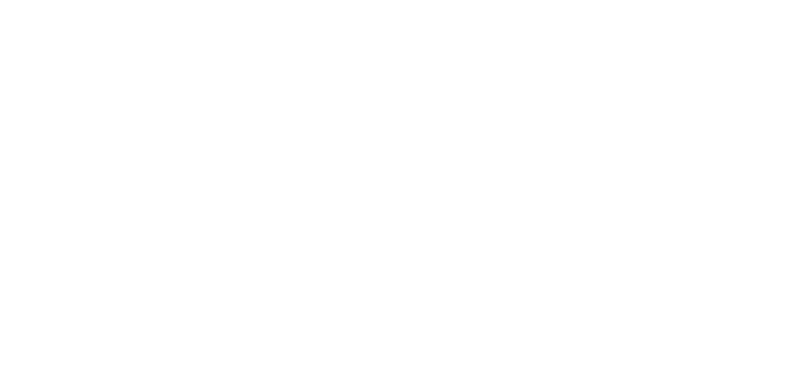
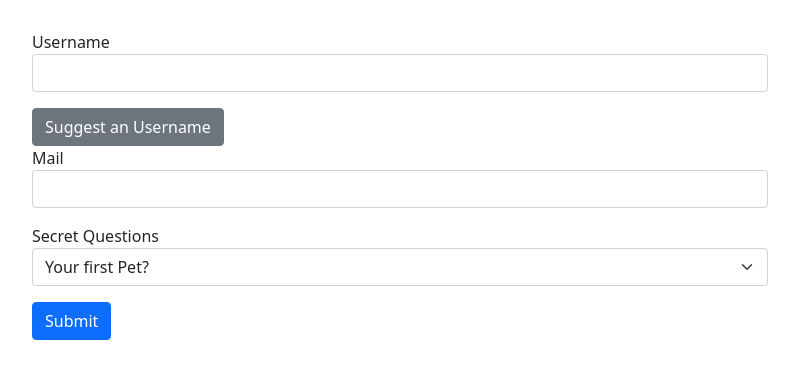
Before and after one commit to zormaxo/AngularTheCompleteGuide, an Angular app: page /user/1 in a window 1280 px wide. Shown: the top 378 px of the page, without its empty margins (240-1039 px from the left). Built offline with nearby package versions, Linux system fonts and the light colour scheme.

Commit message:
first commit

```diff
--- a/src/app/app.component.css
+++ b/src/app/app.component.css
@@ -0,0 +1,3 @@
+.container {
+  margin-top: 30px;
+}
--- a/src/app/app.component.html
+++ b/src/app/app.component.html
@@ -0,0 +1,27 @@
+<div class="container">
+  <div class="row">
+    <div class="col-12 col-sm-10 col-md-8 offset-sm-1 offset-md-2">
+      <form>
+        <div id="user-data">
+          <div class="mb-3">
+            <label for="username">Username</label>
+            <input type="text" id="username" class="form-control">
+          </div>
+          <button class="btn btn-secondary" type="button">Suggest an Username</button>
+          <div class="mb-3">
+            <label for="email">Mail</label>
+            <input type="email" id="email" class="form-control">
+          </div>
+        </div>
+        <div class="mb-3">
+          <label for="secret">Secret Questions</label>
+          <select id="secret" class="form-select">
+            <option value="pet">Your first Pet?</option>
+            <option value="teacher">Your first teacher?</option>
+          </select>
+        </div>
+        <button class="btn btn-primary" type="submit">Submit</button>
+      </form>
+    </div>
+  </div>
+</div>
--- a/src/app/app.component.ts
+++ b/src/app/app.component.ts
@@ -6,5 +6,7 @@
   styleUrls: ['./app.component.css']
 })
 export class AppComponent {
-  name = "omer"
+  suggestUserName() {
+    const suggestedName = 'Superuser';
+  }
 }
--- a/src/app/app.module.ts
+++ b/src/app/app.module.ts
@@ -1,6 +1,7 @@
+import { BrowserModule } from '@angular/platform-browser';
 import { NgModule } from '@angular/core';
 import { FormsModule } from '@angular/forms';
-import { BrowserModule } from '@angular/platform-browser';
+
 
 import { AppComponent } from './app.component';
 
@@ -10,7 +11,7 @@
   ],
   imports: [
     BrowserModule,
-    FormsModule
+    FormsModule,
   ],
   providers: [],
   bootstrap: [AppComponent]
```
Also changed, not shown: 1 other file (tests, documents, lock files or other folders).
